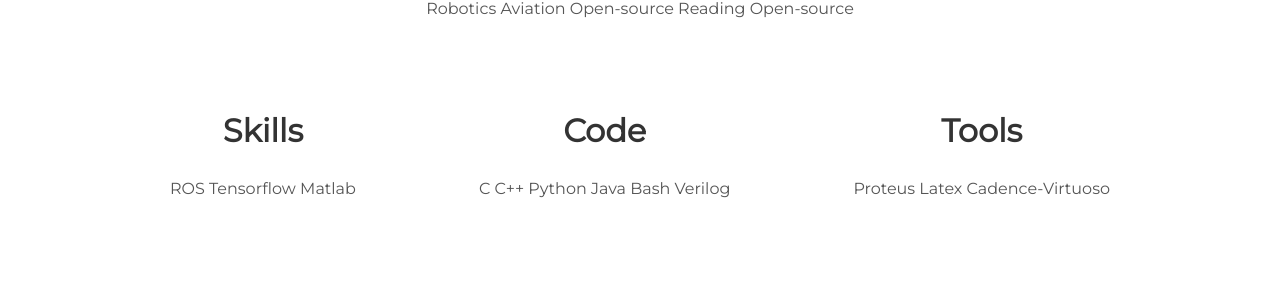
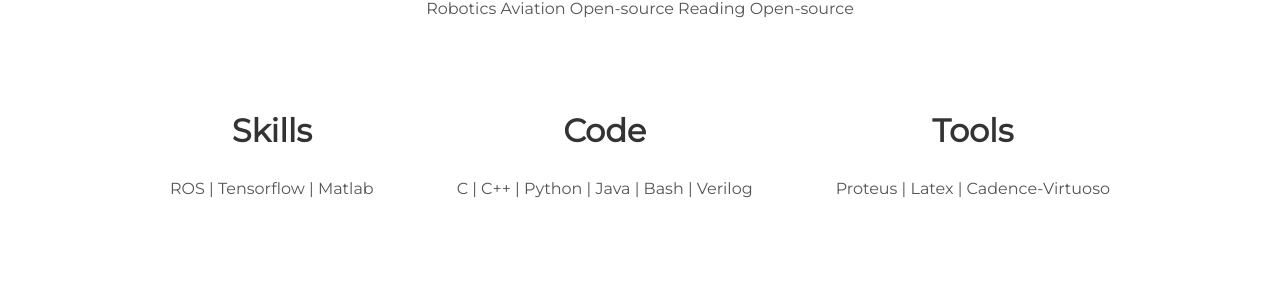
Before and after one commit to Matnay/matnay.github.io, a Jekyll site: the page built from index.html, in a window 1280 px wide. Shown: the part 1060-1366 px from the top of the page. Built offline with Jekyll 4.4.1, drawn with Linux system fonts in a browser that asks for light colours.

```diff
--- a/_includes/about.html
+++ b/_includes/about.html
@@ -5,14 +5,14 @@
   <div class="user">
     <div class="tech">
       <h2>Skills</h2>
-      <p> ROS Tensorflow Matlab</p>
+      <p> ROS | Tensorflow | Matlab</p>
     </div>
     <div class="tech">
       <h2>Code</h2>
-      <p>C C++ Python Java Bash Verilog</p>
+      <p>C | C++ | Python | Java | Bash | Verilog</p>
     </div>
     <div class="tech">
       <h2>Tools</h2>
-      <p> Proteus Latex Cadence-Virtuoso</p>
+      <p> Proteus | Latex | Cadence-Virtuoso</p>
     </div>
 </div>
```
